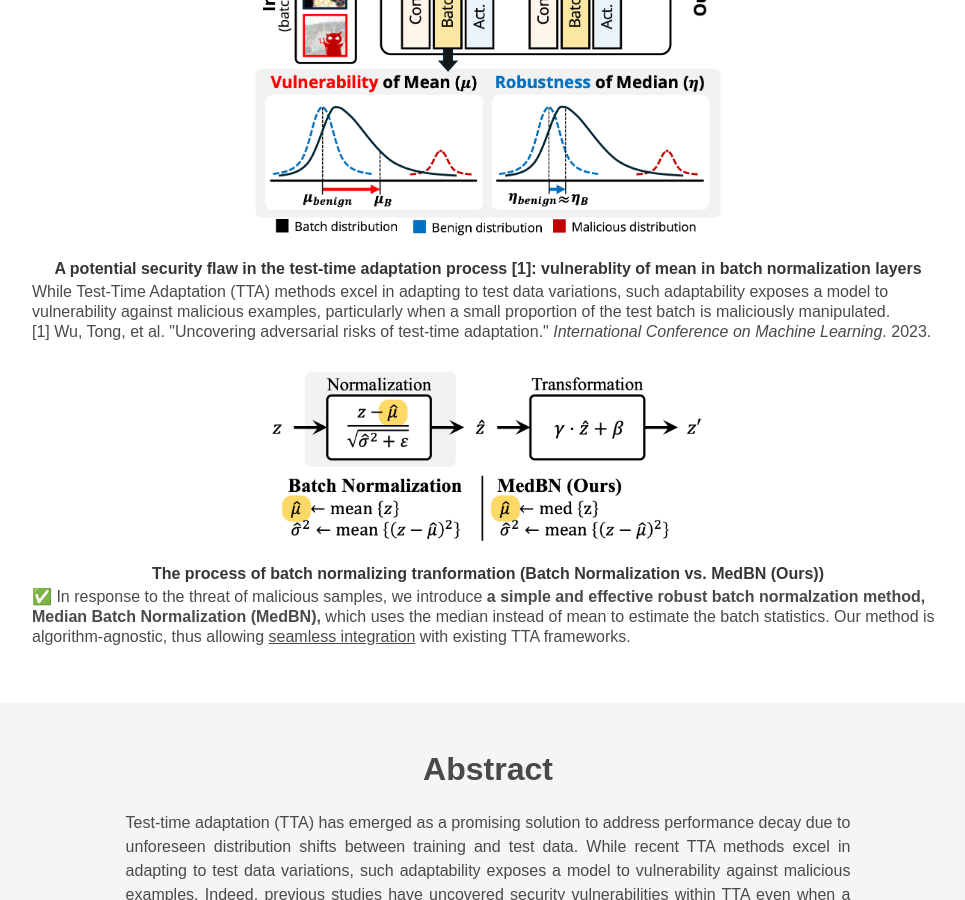
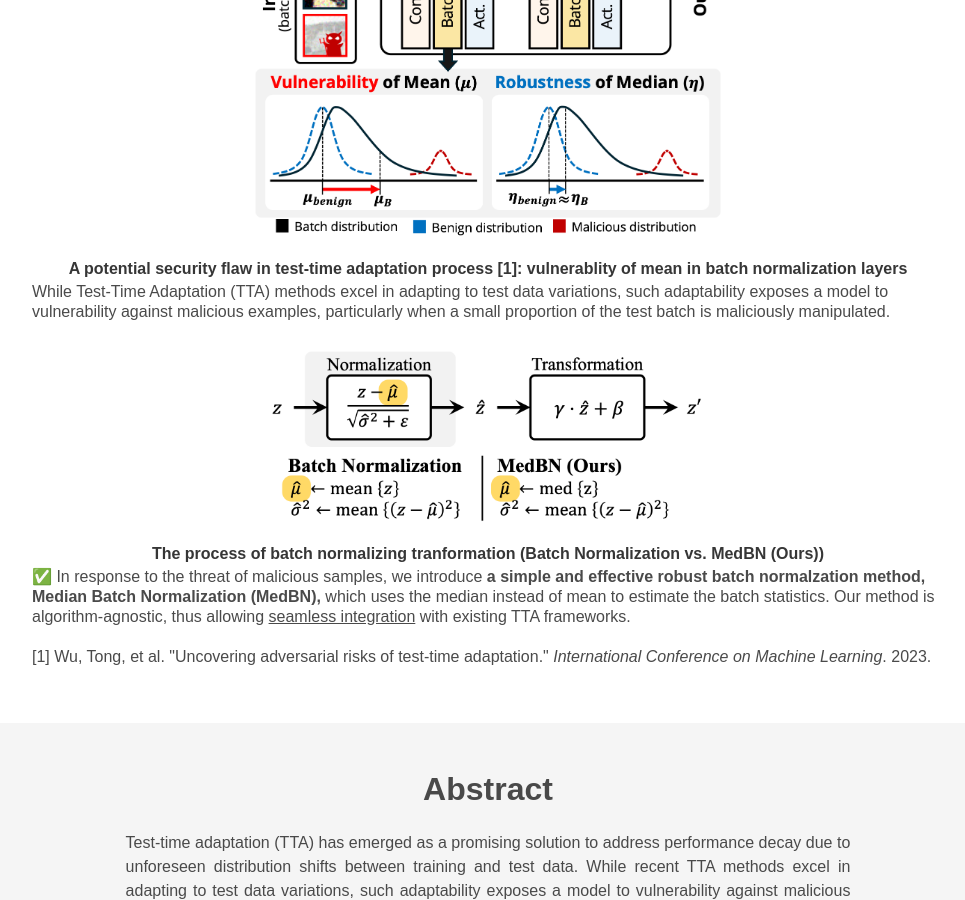
Before and after one commit to hyejin-s/hyejin-s.github.io, a Jekyll site: the page medbn.html, which Jekyll copies as it is, in a window 1280 px wide and 900 px high, scrolled down 511 px. Shown: the whole window, without its empty margins (152-1117 px from the left). Built offline with Jekyll 4.4.1, drawn with Linux system fonts in a browser that asks for light colours; nearby versions of some CDN libraries; some web fonts are replaced; library files that are not in the unit come from our copies; a style sheet for code colours, icons or effects is not loaded.

Commit message:
Update medbn.html
chore: change line

```diff
--- a/medbn.html
+++ b/medbn.html
@@ -129,7 +129,7 @@
       <div class="hero-body">
         <div class="hero-body-center"><img src="./static/images/f1-mean-vs-median.png"
             style="width: 30em; margin-bottom: -0.5em"></div>
-        <h2 class="title is-6 has-text-centered"> A potential security flaw in the test-time adaptation process [1]:
+        <h2 class="title is-6 has-text-centered"> A potential security flaw in test-time adaptation process [1]:
           vulnerablity of mean in batch normalization layers
         </h2>
         <h5 class="subtitle is-6">
```
Also changed, not shown: other parts of medbn.html (+3 -2 lines).
